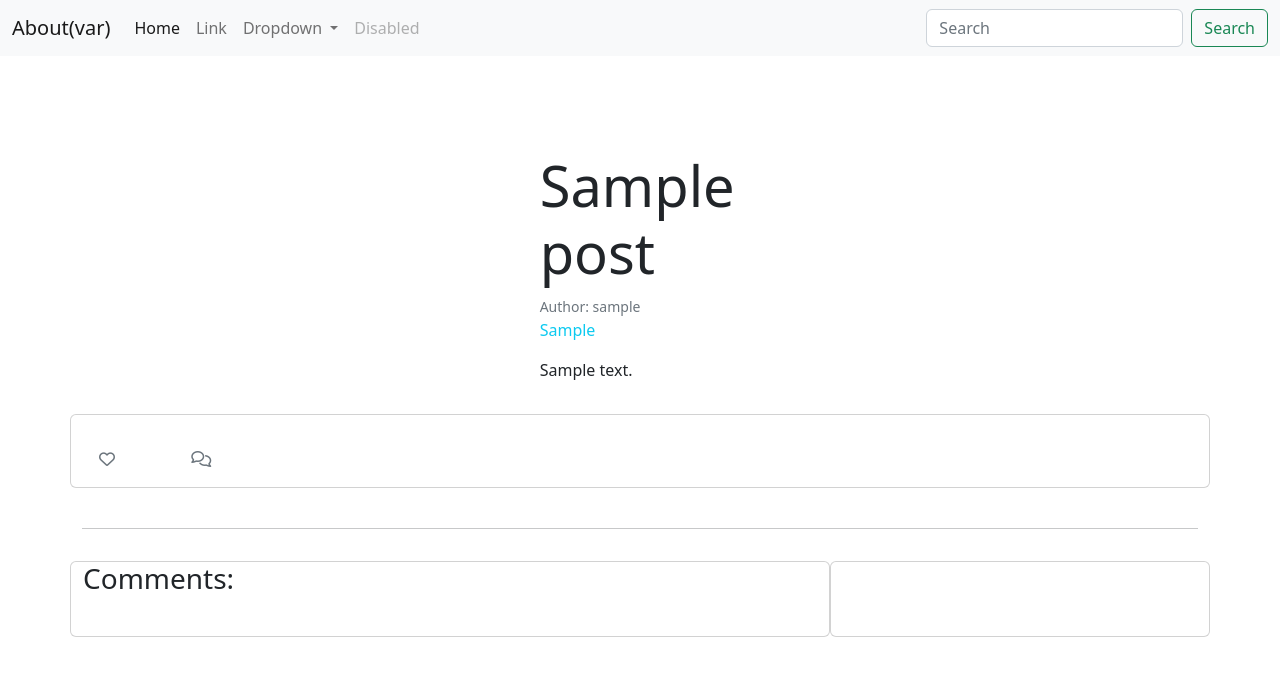
After one commit to fpatrick/av, a Django app: a page that uses templates/base.html in a window 1280 px wide. The commit adds this page. Shown: the top 676 px of the page. Run offline with Django 4.2, Linux system fonts and the light colour scheme; tables that the repository leaves empty hold one stand-in row (values such as "Sample post"); some libraries are stand-ins or nearby versions.

Commit message:
Add detail post page

```diff
--- a/blog/urls.py
+++ b/blog/urls.py
@@ -3,5 +3,6 @@ from django.urls import path
 
 
 urlpatterns = [
-    path('', views.PostList.as_view(), name='home')
+    path('', views.PostList.as_view(), name='home'),
+    path('<slug:slug>/', views.PostDetail.as_view(), name='post_detail'),
 ]
--- a/blog/views.py
+++ b/blog/views.py
@@ -1,6 +1,6 @@
-from django.shortcuts import render
+from django.shortcuts import render, get_object_or_404
 # Eu add
-from django.views import generic
+from django.views import generic, View
 from .models import Post
 # Create your views here.
 
@@ -10,3 +10,24 @@ class PostList(generic.ListView):
     queryset = Post.objects.filter(status=1).order_by('-created_on')
     template_name = 'index.html'
     paginate_by = 8
+
+
+class PostDetail(View):
+
+    def get(self, request, slug, *args, **kwargs):
+        queryset = Post.objects.filter(status=1)
+        post = get_object_or_404(queryset, slug=slug)
+        comments = post.comments.filter(approved=True).order_by('created_on')
+        liked = False
+        if post.likes.filter(id=self.request.user.id).exists():
+            liked = True
+
+        return render(
+            request,
+            "post_detail.html",
+            {
+                "post": post,
+                "comments": comments,
+                "liked": liked
+            },
+        )
--- a/static/css/style.css
+++ b/static/css/style.css
@@ -1,6 +1,27 @@
 .limit-chars {
-    height: 13ch;
+    height: 15ch;
     overflow: hidden;
     /*white-space: nowrap;*/
     /*text-overflow: ellipsis;*/
 }
+
+.red-like {
+    color: rgba(255, 65, 87, 0.5)
+}
+
+.green-author {
+    color: rgba(121, 121, 121, 0.5);
+}
+
+.blue-date {
+    color: rgba(108, 153, 187, 0.5);
+}
+
+.btn-p {
+    color: white;
+    background-color: rgb(142, 142, 147, 0.9);
+}
+.btn-p:hover{
+    color: white;
+    background-color: rgb(44, 44, 46);
+}
--- a/templates/base.html
+++ b/templates/base.html
@@ -13,6 +13,7 @@
     <link rel="stylesheet" href="{% static 'css/bootstrap.min.css' %}">
     <!-- Custom styles for this template -->
     <link href="{% static 'css/style.css' %}" rel="stylesheet">
+
 </head>
 <body>
 
@@ -27,7 +28,7 @@
     <div class="collapse navbar-collapse" id="navbarSupportedContent">
       <ul class="navbar-nav me-auto mb-2 mb-lg-0">
         <li class="nav-item">
-          <a class="nav-link active" aria-current="page" href="#">Home</a>
+          <a class="nav-link active" aria-current="page" href="{% url 'home' %}">Home</a>
         </li>
         <li class="nav-item">
           <a class="nav-link" href="#">Link</a>
@@ -73,6 +74,7 @@
         <i class="fab fa-youtube-square ms-3"></i></p>
 </footer>
 
+<script src="https://kit.fontawesome.com/dd97c29b4c.js" crossorigin="anonymous"></script>
 <script src="{% static 'js/bootstrap.bundle.min.js' %}"></script>
 </body>
 </html>
--- /dev/null
+++ b/templates/post_detail.html
@@ -0,0 +1,83 @@
+{% extends 'base.html' %} {% block content %}
+
+<div class="container-fluid" xmlns="http://www.w3.org/1999/html">
+    <div class="row">
+        <div class="d-flex align-items-center justify-content-center">
+            <div class="row">
+                <div class="col-8 offset-2">
+                   <div class="container-fluid">
+                        <br><br><br><br>
+                    <h1 class="display-4">{{ post.title }}</h1>
+                    <small class="text-muted">Author: {{ post.author }}</small>
+                    <p class="text-info"> {{ post.keywords }}</p>
+                    <p> {{ post.content | safe }} </p>
+                   </div>
+
+                </div>
+            </div>
+        </div>
+    </div>
+</div>
+
+
+<div class="container">
+    <div class="row">
+        <div class="col card mb-4  mt-3 left  top">
+            <div class="card-body">
+                <!-- The post content goes inside the card-text. -->
+                <!-- Use the | safe filter inside the template tags -->
+                <p class="card-text "></p>
+                <div class="row">
+
+                    <div class="col-1">
+                        <!-- The number of likes goes before the closing strong tag -->
+                        <strong class="text-secondary"><i class="far fa-heart"></i> </strong>
+                    </div>
+                    <div class="col-1">
+                        {% with comments.count as total_comments %}
+                        <strong class="text-secondary"><i class="far fa-comments"></i>
+                            <!-- Our total_comments variable goes before the closing strong tag -->
+                        </strong>
+                        {% endwith %}
+                    </div>
+                </div>
+            </div>
+        </div>
+    </div>
+    <div class="row">
+        <div class="col">
+            <hr>
+        </div>
+    </div>
+    <div class="row">
+        <div class="col-md-8 card mb-4  mt-3 ">
+            <h3>Comments:</h3>
+            <div class="card-body">
+                <!-- We want a for loop inside the tags to iterate through each comment in comments -->
+                {% for comment in comment.list %}
+                <div class="comments" style="padding: 10px;">
+                    <p class="font-weight-bold">
+                        <!-- The commenter's name goes here. Check the model if you're not sure what that is -->
+                        {{ comment.name }}
+                        <span class=" text-muted font-weight-normal">
+                            <!-- The comment's created date goes here -->
+                            {{ comment.created_on }}
+                        </span> wrote:
+                    </p>
+                    <!-- The body of the comment goes before the | -->
+                    {{ comment.body | linebreaks }}
+                </div>
+                <!-- Our for loop ends here -->
+                {% endfor %}
+            </div>
+        </div>
+        <div class="col-md-4 card mb-4  mt-3 ">
+            <div class="card-body">
+                <!-- For later -->
+            </div>
+        </div>
+    </div>
+</div>
+
+
+{% endblock content %}
```
Also changed, not shown: requirements.txt (+9 -0 lines), templates/index.html (+18 -57 lines).
